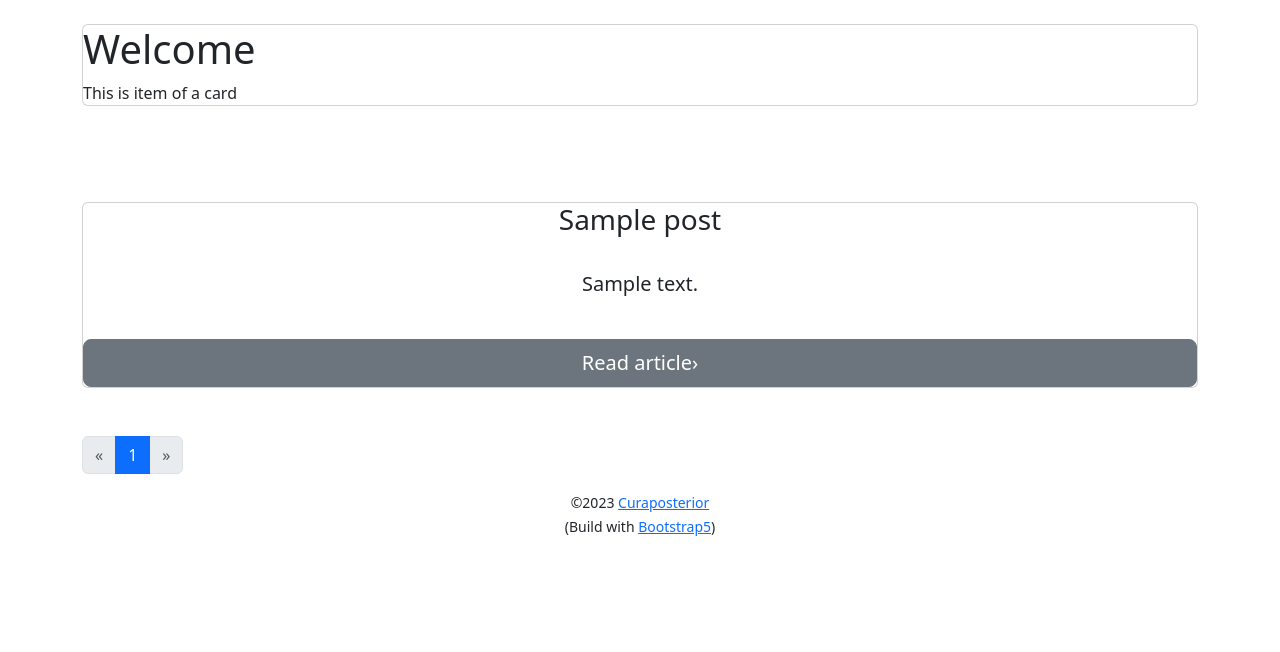
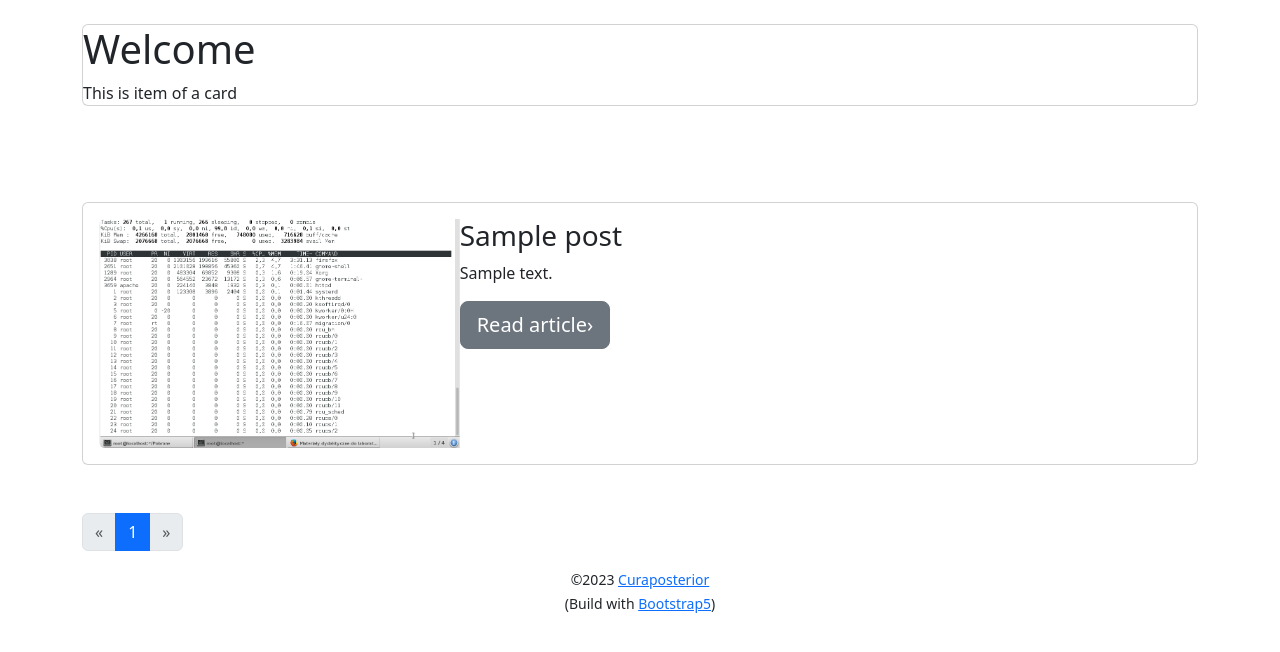
Before and after one commit to curaposterior/blog_page, a Flask app: page / in a window 1280 px wide. Shown: the part 56-708 px from the top of the page. Run offline with Flask 2, Linux system fonts and the light colour scheme; tables that the repository leaves empty hold one stand-in row (values such as "Sample post"); some libraries are stand-ins or nearby versions.

Commit message:
adding img support

```diff
--- a/app/templates/admin_panel.html
+++ b/app/templates/admin_panel.html
@@ -29,7 +29,7 @@
           }
     </style>
     <!-- Custom styles for this template -->
-    <link href="dashboard.css" rel="stylesheet"> {% endblock %}
+    <!-- <link href="static/css/dashboard.css" rel="stylesheet">--> {% endblock %}
 </head>
 
 <body>
@@ -121,7 +121,7 @@
     </script>
     <script src="https://cdn.jsdelivr.net/npm/chart.js@2.9.4/dist/Chart.min.js" integrity="sha384-zNy6FEbO50N+Cg5wap8IKA4M/ZnLJgzc6w2NqACZaK0u0FXfOWRRJOnQtpZun8ha" crossorigin="anonymous">
     </script>
-    <script src="static/dashboard.js">
+    <script src="static/js/dashboard.js">
     </script>
     {% endblock %}
 </body>
--- a/app/templates/base.html
+++ b/app/templates/base.html
@@ -11,6 +11,11 @@
             {% block styles %}
                 <!-- Bootstrap CSS -->
                 {{ bootstrap.load_css() }}
+                <style>
+                  img {
+                    max-width: 100%;
+                  }
+                </style>
             {% endblock %}
 
             <title>{% block title %}{% endblock %}</title>
--- a/app/templates/post.html
+++ b/app/templates/post.html
@@ -1,12 +1,22 @@
-
         <div>
             <br><br>
             <div class="card os-init aos-animate">
-        <h3 class="text-center">{{ post.title }}</h3>
+                <div class="card-body d-flex flex-column">
+                    <div class="row g-0">
+                        <div class="col-md-4">
+                            <img class="img-fluid rounded-start" src="/static/img/photo.png">
+                        </div>
+                        <div class="col-md-8">
+                            <div class="row">
+                                <h3>{{ post.title }}</h3>
                                 <br>
-        <p class="lead text-center">{{ post.description }}</p>
+                                <p>{{ post.description }}</p>
                                 <br>
-        <a class="btn btn-lg btn-secondary" href="{{ url_for('post', post_id=post.id) }}" role="button">Read article&rsaquo;</a>
+                            </div>
+                            <a class="align-self-end btn btn-lg btn-block btn-secondary" href="{{ url_for('post', post_id=post.id) }}" role="button">Read article&rsaquo;</a>
+                        </div>
+                    </div>
+                </div>
             </div>
             <br><br>
         </div>
--- a/app/templates/render_post.html
+++ b/app/templates/render_post.html
@@ -8,7 +8,7 @@
                 <span class="badge badge-primary">#{{ post['id'] }}</span>
                 <span class="badge badge-default">{{ post['timestamp'] }}</span>
                 <hr>
-            <p>{{ post['body'] |safe }}</p>
+                <p>{{ post['body'] | safe }}</p>
             </div>
         </div>
         <hr>
```
Also changed, not shown: app/templates/index.html (+0 -18 lines), app/static/css/dashboard.css (renamed from app/static/dashboard.css), app/static/css/dashboard.rtl.css (renamed from app/static/dashboard.rtl.css), app/static/img/photo.png (added), app/static/js/dashboard.js (renamed from app/static/dashboard.js). Lines whose indentation alone changed are shown as unchanged.
